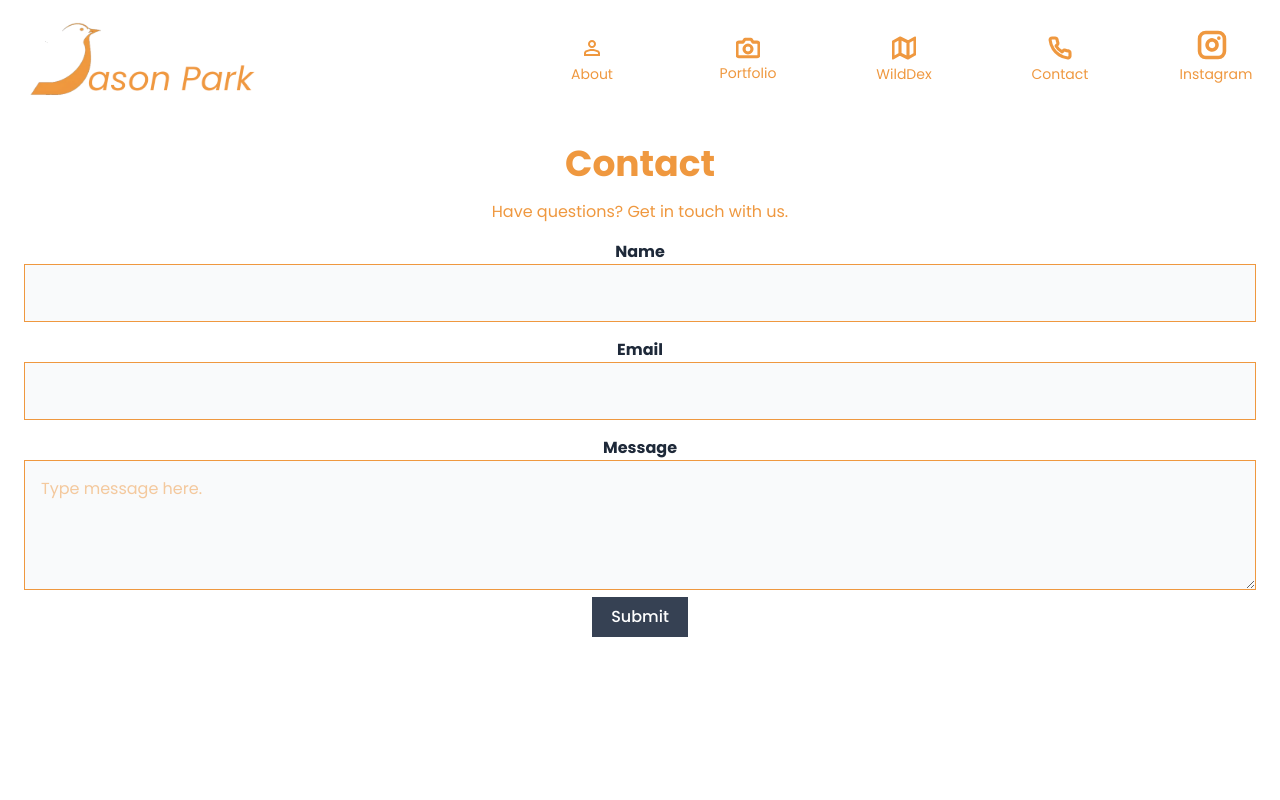
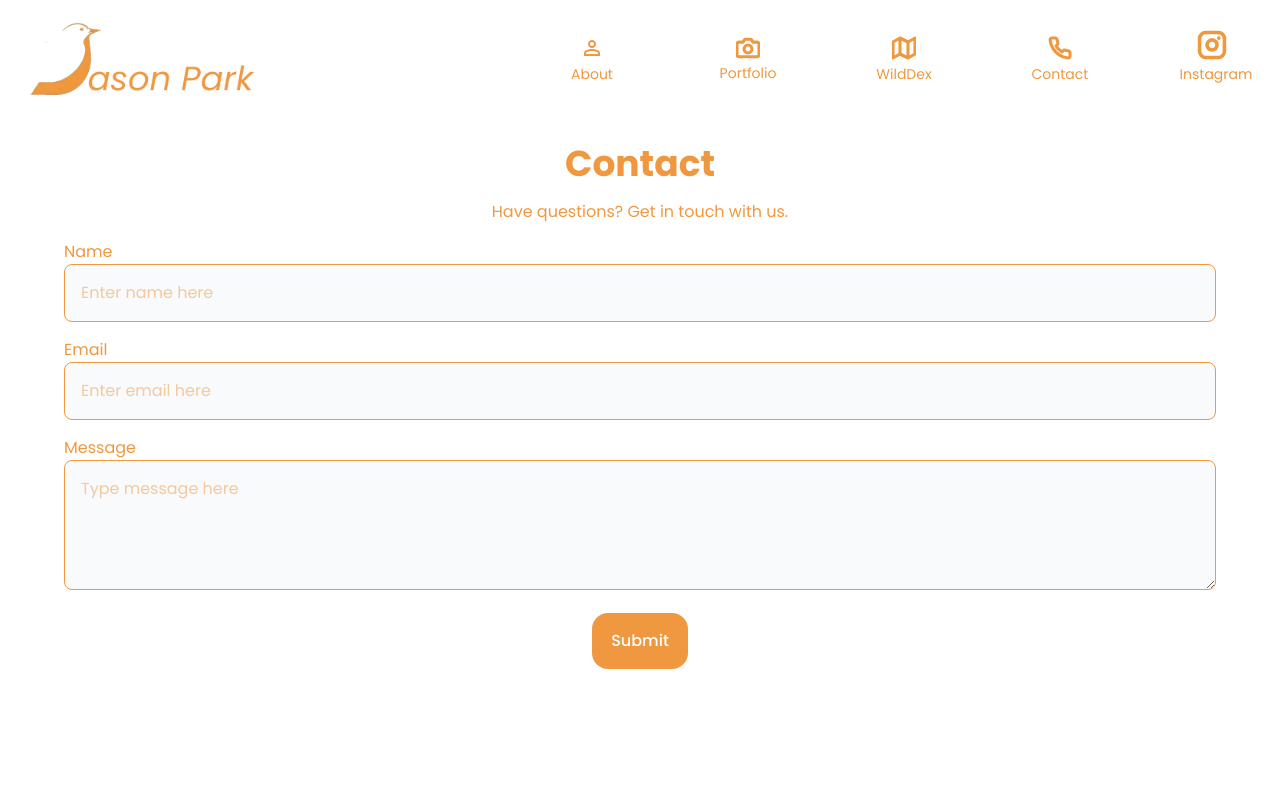
Before and after one commit to bpbrianpark/jaybird, a Next.js app in the folder frontend/: page /contact in a window 1280 px wide. Shown: the top 800 px of the page. Built offline with nearby package versions, Linux system fonts and the light colour scheme.

Commit message:
finish styling

```diff
--- a/frontend/src/app/components/ContactForm.js
+++ b/frontend/src/app/components/ContactForm.js
@@ -38,43 +38,47 @@ const ContactForm = () => {
 }
 
   return (
-    <form onSubmit={handleSubmit}>
+    <form onSubmit={handleSubmit} className="text-left px-10">
         <div className="w-full flex flex-col my-4">
-            <label className="font-bold text-gray-800" htmlFor="name">Name</label>
+            <label className="font-regular text-[#ef983f] text-left" htmlFor="name">Name</label>
             <input type="text"
             minLength={3}
             maxLength={55}
+            placeholder="Enter name here"
             required
-            className="p-4 bg-gray-50 border border-gray-110"
+            className="p-4 bg-gray-50 border border-gray-110 rounded-lg"
             id="name"
             autoComplete="off"/>
         </div>
 
         <div className="w-full flex flex-col my-4">
-            <label className="font-bold text-gray-800" htmlFor="email">Email</label>
+            <label className="font-regular text-[#ef983f] text-left" htmlFor="email">Email</label>
             <input
             type="email"
             minLength={5}
             maxLength={150}
+            placeholder="Enter email here"
             required
-            className="p-4 bg-gray-50 border border-gray-110"
+            className="p-4 bg-gray-50 border border-gray-110 rounded-lg"
             autoComplete="off"
             id="email"/>
         </div>
         <div>
-            <label className="font-bold text-gray-800" htmlFor="email">Message</label>
+            <label className="font-regular text-[#ef983f] text-left" htmlFor="email">Message</label>
             <textarea
             rows={4}
             name="message"
             required
             minLength={10}
             maxLength={500}
-            placeholder="Type message here."
-            className="w-full p-4 bg-gray-50 border border-gray-110"></textarea>
+            placeholder="Type message here"
+            className="w-full p-4 bg-gray-50 border border-gray-110 rounded-lg"></textarea>
         </div>
+        <div className="flex justify-center">
         <button type="submit"
         disabled={loading}
-        className="px-4 py-2 w-24 disabled:bg-gray-100 disabled:text-gray-100 bg-gray-700 text-white font-medium">Submit</button>
+        className="px-4 py-4 w-24 mt-4 disabled:bg-gray-100 disabled:text-gray-100 bg-[#ef983f] text-white font-medium rounded-2xl">Submit</button>
+        </div>
     </form>
   );
 };
```
Also changed, not shown: 1 other file (tests, documents, lock files or other folders).
